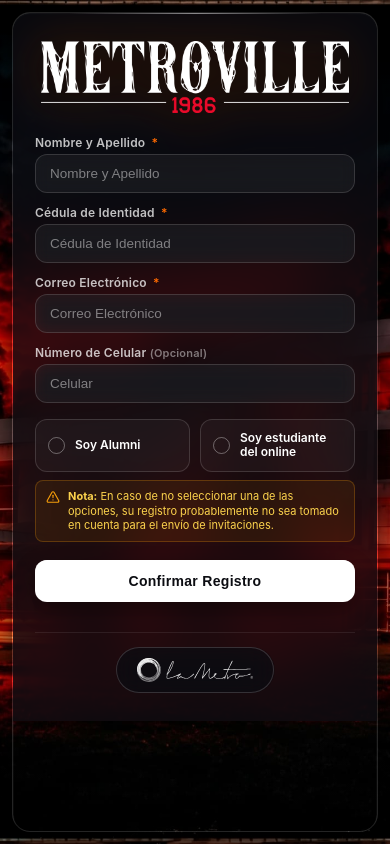
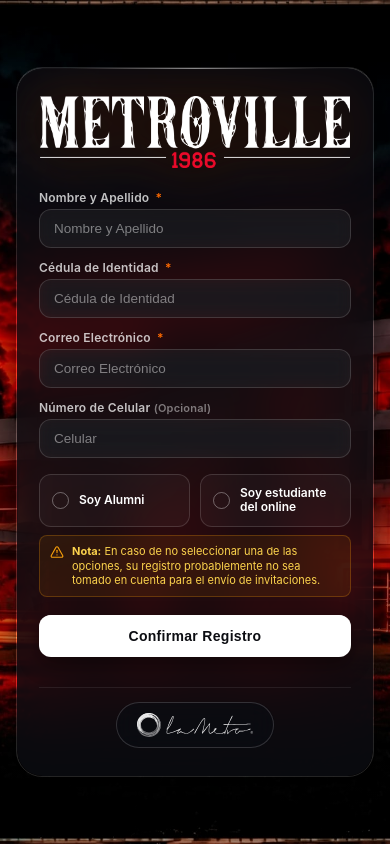
Before and after one commit to isaflores033/metroville2026-alumnis-online, a plain HTML site: page index.html in a window 390 px wide. Drawn offline with Linux system fonts and the light colour scheme.

Commit message:
style: centra logo, agranda presencia y optimiza adaptación móvil eliminando espacio inferior

```diff
--- a/css/styles.css
+++ b/css/styles.css
@@ -166,21 +166,25 @@
 /* Encabezado: solo el logo */
 .form-header {
   margin-bottom: 22px;
+  text-align: center;
 }
 
 .brand-row {
   display: flex;
   align-items: center;
-  justify-content: flex-start;
+  justify-content: center;
+  width: 100%;
 }
 
 .metroville-logo {
   height: auto;
-  max-height: 72px;
+  max-height: 84px;
   width: 100%;
-  max-width: 320px;
+  max-width: 350px;
   object-fit: contain;
-  filter: drop-shadow(0 6px 18px rgba(0, 0, 0, 0.8)) drop-shadow(0 0 24px rgba(255, 94, 0, 0.25));
+  margin: 0 auto;
+  display: block;
+  filter: drop-shadow(0 6px 20px rgba(0, 0, 0, 0.85)) drop-shadow(0 0 26px rgba(255, 94, 0, 0.28));
   transition: transform 0.3s ease;
 }
 
@@ -744,28 +748,43 @@
 
 @media (max-width: 960px) {
   .app-wrapper {
-    padding: 12px;
+    padding: 20px 16px;
     height: auto;
     min-height: 100vh;
+    min-height: 100dvh;
+    display: flex;
+    align-items: center;
+    justify-content: center;
   }
 
+  /* La tarjeta en móvil se ajusta al contenido exacto del formulario sin espacios vacíos */
   .glass-master-card {
     flex-direction: column;
     height: auto;
-    min-height: calc(100vh - 24px);
-    max-width: 520px;
-    border-radius: var(--radius-lg);
+    min-height: unset;
+    width: 100%;
+    max-width: 440px;
+    border-radius: var(--radius-xl);
+    margin: auto;
+    background: transparent;
+    border: 1px solid var(--glass-border);
+    box-shadow:
+      0 20px 50px rgba(0, 0, 0, 0.75),
+      inset 0 1px 1px var(--glass-specular);
   }
 
   .form-panel {
     width: 100%;
+    height: auto;
     border-right: none;
     box-shadow: none;
+    border-radius: var(--radius-xl);
   }
 
   .form-scroll-container {
     padding: 28px 22px;
     overflow-y: visible;
+    justify-content: flex-start;
   }
 
   .glass-preview-panel {
@@ -779,6 +798,11 @@
     padding-top: 14px;
     border-top: 1px solid rgba(255, 255, 255, 0.08);
   }
+
+  .metroville-logo {
+    max-height: 74px;
+    max-width: 310px;
+  }
 }
 
 .mobile-metro-brand {
```
